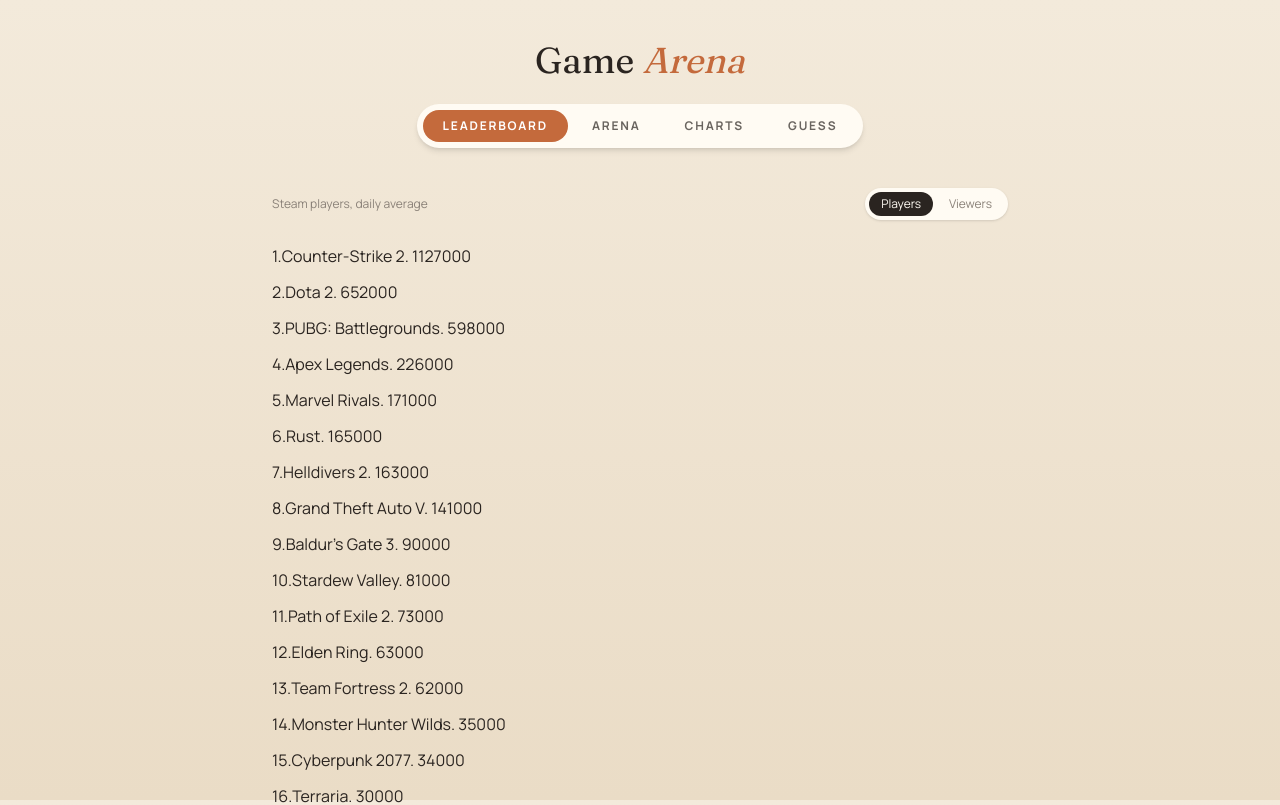
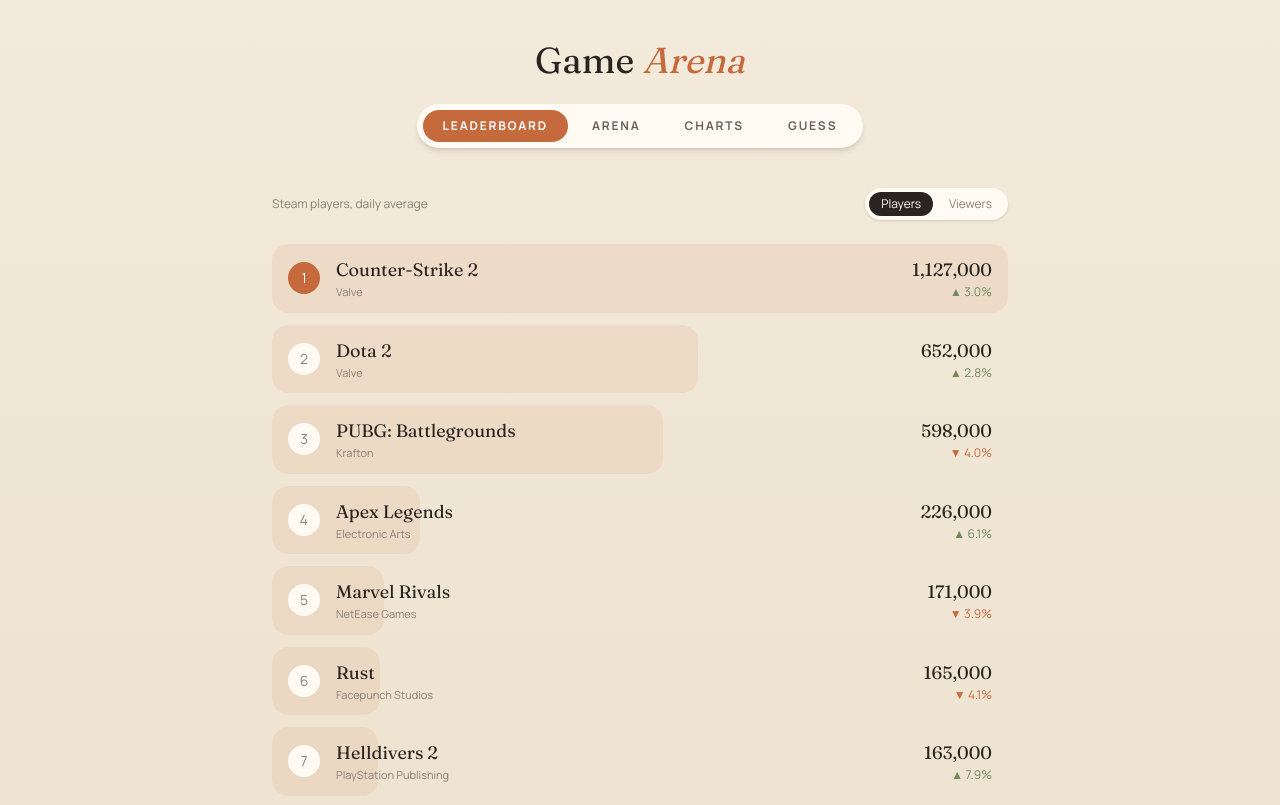
Before and after one commit to heyitsblackbird/tv-arena, a Next.js app: page / in a window 1280 px wide. Shown: the top 805 px of the page. Built offline with nearby package versions, Linux system fonts and the light colour scheme.

Commit message:
Add Leaderboard rows

```diff
--- a/src/app/layout.tsx
+++ b/src/app/layout.tsx
@@ -23,7 +23,7 @@ export default function RootLayout({ children }: LayoutProps<"/">) {
   return (
     <html
       lang="en"
-      className={`${manrope.variable} ${fraunces.variable} h-full antialiased`}
+      className={`${manrope.variable} ${fraunces.variable} antialiased`}
     >
       <body className="min-h-screen bg-linear-to-b from-bg to-bg-deep font-sans text-ink">
         <div className="relative">
--- a/src/app/page.tsx
+++ b/src/app/page.tsx
@@ -1,4 +1,5 @@
 import { EmptyState } from "@/components/EmptyState";
+import { LeaderboardRow } from "@/components/LeaderboardRow";
 import { MetricToggle } from "@/components/MetricToggle";
 import { getLeaderboard } from "@/lib/data/getLeaderboard";
 import { Metric } from "@/types/game";
@@ -22,11 +23,7 @@ export default async function Home({ searchParams }: PageProps<"/">) {
         {rows.length === 0 ? (
           <EmptyState message="No game to show for now!" />
         ) : (
-          rows.map((row) => (
-            <div key={row.slug}>
-              {row.rank}.{row.name}. {row.value}
-            </div>
-          ))
+          rows.map((row) => <LeaderboardRow key={row.slug} row={row} />)
         )}
       </div>
     </>
--- /dev/null
+++ b/src/components/LeaderboardRow.tsx
@@ -0,0 +1,34 @@
+import type { LeaderboardRow as Row } from "@/types/game";
+import Link from "next/link";
+import { RankBadge } from "./RankBadge";
+import { formatNumber } from "@/lib/format/number";
+import { ChangeBadge } from "./ChangeBadge";
+
+type LeaderboardRowProps = {
+  row: Row;
+};
+
+export function LeaderboardRow({ row }: LeaderboardRowProps) {
+  return (
+    <Link
+      href={`/arena?a=${row.slug}`}
+      className="relative block overflow-hidden rounded-2xl transition hover:bg-accent/5"
+    >
+      <div
+        className="absolute inset-y-0 left-0 bg-accent/10 rounded-2xl"
+        style={{ width: `${row.share * 100}%` }}
+      />
+      <div className="relative flex items-center gap-4 px-4 py-3">
+        <RankBadge rank={row.rank} />
+        <div className="min-w-0">
+          <p className="font-serif text-lg text-ink truncate">{row.name}</p>
+          <p className="text-[11px] text-muted truncate">{row.publisher}</p>
+        </div>
+        <div className="ml-auto text-right">
+          <p className="font-serif text-lg">{formatNumber(row.value)}</p>
+          <ChangeBadge change={row.changePercent} />
+        </div>
+      </div>
+    </Link>
+  );
+}
```
